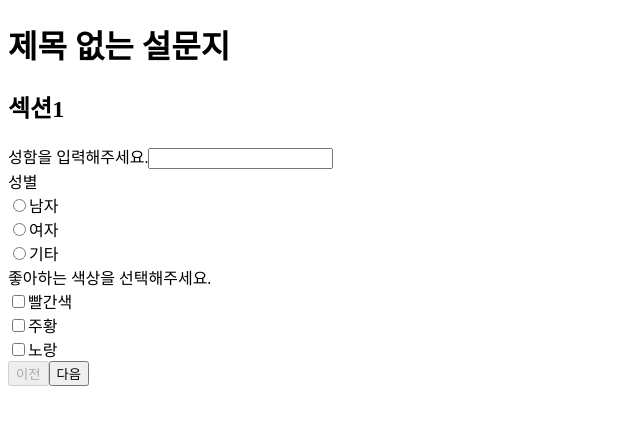
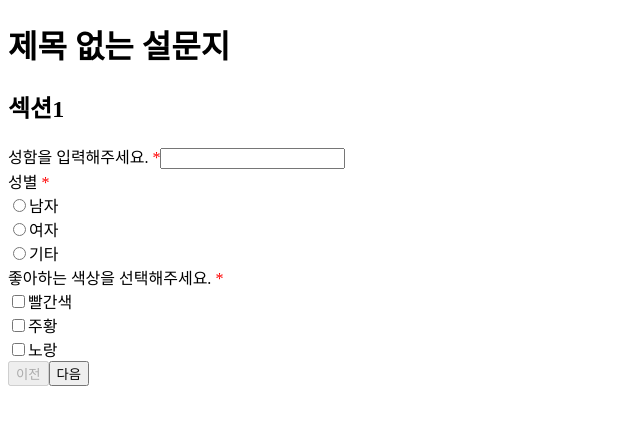
Before and after one commit to heeji289/react-form-generator, a React (Vite) app: page /form/1 in a window 1280 px wide. Shown: the top 424 px of the page, without its empty margins (0-640 px from the left). Built offline with nearby package versions, Linux system fonts and the light colour scheme.

Commit message:
refactor: Question 내부 컴포넌트 분리, 폴더 구조 수정

```diff
--- a/src/form/Form.tsx
+++ b/src/app/form/form-preview/Form.tsx
@@ -1,52 +1,7 @@
 import React from 'react';
+import { Form as FormType } from '../form.type';
 import { Question } from './Question';
-import { Form as FormType } from './form.type';
-
-// 폼 데이터 (서버에서 받아온 것으로 가정)
-const formData: FormType = {
-  id: 'form1',
-  title: '제목 없는 설문지',
-  sections: [
-    {
-      id: 'section1',
-      title: '섹션1',
-      questions: [
-        {
-          id: 'question1',
-          type: 'text',
-          title: '성함을 입력해주세요.',
-          required: true,
-        },
-        {
-          id: 'question2',
-          type: 'radio',
-          title: '성별',
-          options: ['남자', '여자', '기타'],
-          required: true,
-        },
-        {
-          id: 'question3',
-          type: 'checkbox',
-          title: '좋아하는 색상을 선택해주세요.',
-          options: ['빨간색', '주황', '노랑'],
-          required: true,
-        },
-      ],
-    },
-    {
-      id: 'section2',
-      title: '섹션2',
-      questions: [
-        {
-          id: 'question3',
-          type: 'textarea',
-          title: '자기소개 입력란',
-          required: false,
-        },
-      ],
-    },
-  ],
-};
+import { formData } from './form.data';
 
 type Answers = {
   [questionID: string]: string | string[];
--- /dev/null
+++ b/src/app/form/form-preview/Question.tsx
@@ -0,0 +1,62 @@
+import React from 'react';
+import { Question as QuestionType } from '../form.type';
+import { QuestionText } from './QuestionText';
+import { QuestionRadio } from './QuestionRadio';
+import { QuestionCheckbox } from './QuestionCheckbox';
+import { QuestionTextarea } from './QuestionTextArea';
+
+interface QuestionProps {
+  question: QuestionType;
+  answer: string | string[];
+  onChangeAnswer: (answer: string | string[]) => void;
+}
+
+export function Question({ question, answer, onChangeAnswer }: QuestionProps) {
+  const renderLabel = () => (
+    <label>
+      {question.title}
+      {question.required && <span style={{ color: 'red' }}> *</span>}
+    </label>
+  );
+
+  switch (question.type) {
+    case 'text':
+      return (
+        <QuestionText
+          question={question}
+          answer={answer as string}
+          onChangeAnswer={onChangeAnswer}
+          renderLabel={renderLabel}
+        />
+      );
+    case 'radio':
+      return (
+        <QuestionRadio
+          question={question}
+          answer={answer as string}
+          onChangeAnswer={onChangeAnswer}
+          renderLabel={renderLabel}
+        />
+      );
+    case 'checkbox':
+      return (
+        <QuestionCheckbox
+          question={question}
+          answer={(answer ?? []) as string[]}
+          onChangeAnswer={onChangeAnswer}
+          renderLabel={renderLabel}
+        />
+      );
+    case 'textarea':
+      return (
+        <QuestionTextarea
+          question={question}
+          answer={answer as string}
+          onChangeAnswer={onChangeAnswer}
+          renderLabel={renderLabel}
+        />
+      );
+    default:
+      return null;
+  }
+}
--- /dev/null
+++ b/src/app/form/form-preview/QuestionCheckbox.tsx
@@ -0,0 +1,46 @@
+import React from 'react';
+import { Question } from '../form.type';
+
+interface QuestionCheckboxProps {
+  question: Question;
+  answer: string[];
+  onChangeAnswer: (answer: string[]) => void;
+  renderLabel: () => JSX.Element;
+}
+
+export function QuestionCheckbox({
+  question,
+  answer,
+  onChangeAnswer,
+  renderLabel,
+}: QuestionCheckboxProps) {
+  const handleChange = (e: React.ChangeEvent<HTMLInputElement>) => {
+    const newAnswer = [...answer];
+    if (e.target.checked) {
+      newAnswer.push(e.target.value);
+    } else {
+      const index = newAnswer.indexOf(e.target.value);
+      if (index > -1) newAnswer.splice(index, 1);
+    }
+    onChangeAnswer(newAnswer);
+  };
+
+  return (
+    <div>
+      {renderLabel()}
+      {question.options?.map((option) => (
+        <div key={option}>
+          <input
+            type='checkbox'
+            id={`${question.id}-${option}`}
+            name={question.id}
+            value={option}
+            checked={answer.includes(option)}
+            onChange={handleChange}
+          />
+          <label htmlFor={`${question.id}-${option}`}>{option}</label>
+        </div>
+      ))}
+    </div>
+  );
+}
--- /dev/null
+++ b/src/app/form/form-preview/QuestionRadio.tsx
@@ -0,0 +1,36 @@
+import React from 'react';
+import { Question } from '../form.type';
+
+interface QuestionRadioProps {
+  question: Question;
+  answer: string;
+  onChangeAnswer: (answer: string) => void;
+  renderLabel: () => JSX.Element;
+}
+
+export function QuestionRadio({
+  question,
+  answer,
+  onChangeAnswer,
+  renderLabel,
+}: QuestionRadioProps) {
+  return (
+    <div>
+      {renderLabel()}
+      {question.options?.map((option) => (
+        <div key={option}>
+          <input
+            type='radio'
+            id={`${question.id}-${option}`}
+            name={question.id}
+            value={option}
+            checked={answer === option}
+            onChange={() => onChangeAnswer(option)}
+            required={question.required}
+          />
+          <label htmlFor={`${question.id}-${option}`}>{option}</label>
+        </div>
+      ))}
+    </div>
+  );
+}
--- /dev/null
+++ b/src/app/form/form-preview/QuestionText.tsx
@@ -0,0 +1,28 @@
+import React from 'react';
+import { Question } from '../form.type';
+
+interface QuestionTextProps {
+  question: Question;
+  answer: string;
+  onChangeAnswer: (answer: string) => void;
+  renderLabel: () => JSX.Element;
+}
+
+export function QuestionText({
+  question,
+  answer,
+  onChangeAnswer,
+  renderLabel,
+}: QuestionTextProps) {
+  return (
+    <div>
+      {renderLabel()}
+      <input
+        type='text'
+        value={answer}
+        onChange={(e) => onChangeAnswer(e.target.value)}
+        required={question.required}
+      />
+    </div>
+  );
+}
--- /dev/null
+++ b/src/app/form/form-preview/QuestionTextArea.tsx
@@ -0,0 +1,27 @@
+import React from 'react';
+import { Question } from '../form.type';
+
+interface QuestionTextareaProps {
+  question: Question;
+  answer: string;
+  onChangeAnswer: (answer: string) => void;
+  renderLabel: () => JSX.Element;
+}
+
+export function QuestionTextarea({
+  question,
+  answer,
+  onChangeAnswer,
+  renderLabel,
+}: QuestionTextareaProps) {
+  return (
+    <div>
+      {renderLabel()}
+      <textarea
+        value={answer}
+        onChange={(e) => onChangeAnswer(e.target.value)}
+        required={question.required}
+      />
+    </div>
+  );
+}
--- /dev/null
+++ b/src/app/form/form-preview/form.data.ts
@@ -0,0 +1,47 @@
+import { Form } from '../form.type';
+
+// 폼 데이터 (서버에서 받아온 것으로 가정)
+export const formData: Form = {
+  id: 'form1',
+  title: '제목 없는 설문지',
+  sections: [
+    {
+      id: 'section1',
+      title: '섹션1',
+      questions: [
+        {
+          id: 'question1',
+          type: 'text',
+          title: '성함을 입력해주세요.',
+          required: true,
+        },
+        {
+          id: 'question2',
+          type: 'radio',
+          title: '성별',
+          options: ['남자', '여자', '기타'],
+          required: true,
+        },
+        {
+          id: 'question3',
+          type: 'checkbox',
+          title: '좋아하는 색상을 선택해주세요.',
+          options: ['빨간색', '주황', '노랑'],
+          required: true,
+        },
+      ],
+    },
+    {
+      id: 'section2',
+      title: '섹션2',
+      questions: [
+        {
+          id: 'question3',
+          type: 'textarea',
+          title: '자기소개 입력란',
+          required: false,
+        },
+      ],
+    },
+  ],
+};
--- a/src/form/Question.tsx
+++ /dev/null
@@ -1,88 +0,0 @@
-import React from 'react';
-import { Question as QuestionType } from './form.type';
-
-interface QuestionProps {
-  question: QuestionType;
-  answer: string | string[];
-  onChangeAnswer: (answer: string | string[]) => void;
-}
-
-export function Question({ question, answer, onChangeAnswer }: QuestionProps) {
-  switch (question.type) {
-    case 'text':
-      return (
-        <div>
-          <label>{question.title}</label>
-          <input
-            type='text'
-            value={answer}
-            onChange={(e) => onChangeAnswer(e.target.value)}
-            required={question.required}
-          />
-        </div>
-      );
-    case 'radio':
-      return (
-        <div>
-          <label>{question.title}</label>
-          {question.options?.map((option) => (
-            <div key={option}>
-              <input
-                type='radio'
-                id={`${question.id}-${option}`}
-                name={question.id}
-                value={option}
-                checked={answer === option}
-                onChange={() => onChangeAnswer(option)}
-                required={question.required}
-              />
-              <label htmlFor={`${question.id}-${option}`}>{option}</label>
-            </div>
-          ))}
-        </div>
-      );
-    case 'checkbox':
-      return (
-        <div>
-          <label>{question.title}</label>
-          {question.options?.map((option) => (
-            <div key={option}>
-              <input
-                type='checkbox'
-                id={`${question.id}-${option}`}
-                name={question.id}
-                value={option}
-                checked={answer?.includes(option)}
-                onChange={(e) => {
-                  if (!Array.isArray(answer)) return;
-
-                  const newAnswer = [...answer];
-                  if (e.target.checked) {
-                    newAnswer.push(option);
-                  } else {
-                    const index = newAnswer.indexOf(option);
-                    if (index > -1) newAnswer.splice(index, 1);
-                  }
-                  onChangeAnswer(newAnswer);
-                }}
-              />
-              <label htmlFor={`${question.id}-${option}`}>{option}</label>
-            </div>
-          ))}
-        </div>
-      );
-    case 'textarea':
-      return (
-        <div>
-          <label>{question.title}</label>
-          <textarea
-            value={answer}
-            onChange={(e) => onChangeAnswer(e.target.value)}
-            required={question.required}
-          />
-        </div>
-      );
-    default:
-      return null;
-  }
-}
--- a/src/main.jsx
+++ b/src/main.jsx
@@ -1,6 +1,6 @@
 import App from './App';
 
-import { Form } from './form/Form.tsx';
+import { Form } from './app/form/form-preview/Form';
 import * as React from 'react';
 import * as ReactDOM from 'react-dom/client';
 import { createBrowserRouter, RouterProvider } from 'react-router-dom';
```
Also changed, not shown: src/app/form/form.type.ts (renamed from src/form/form.type.ts).
